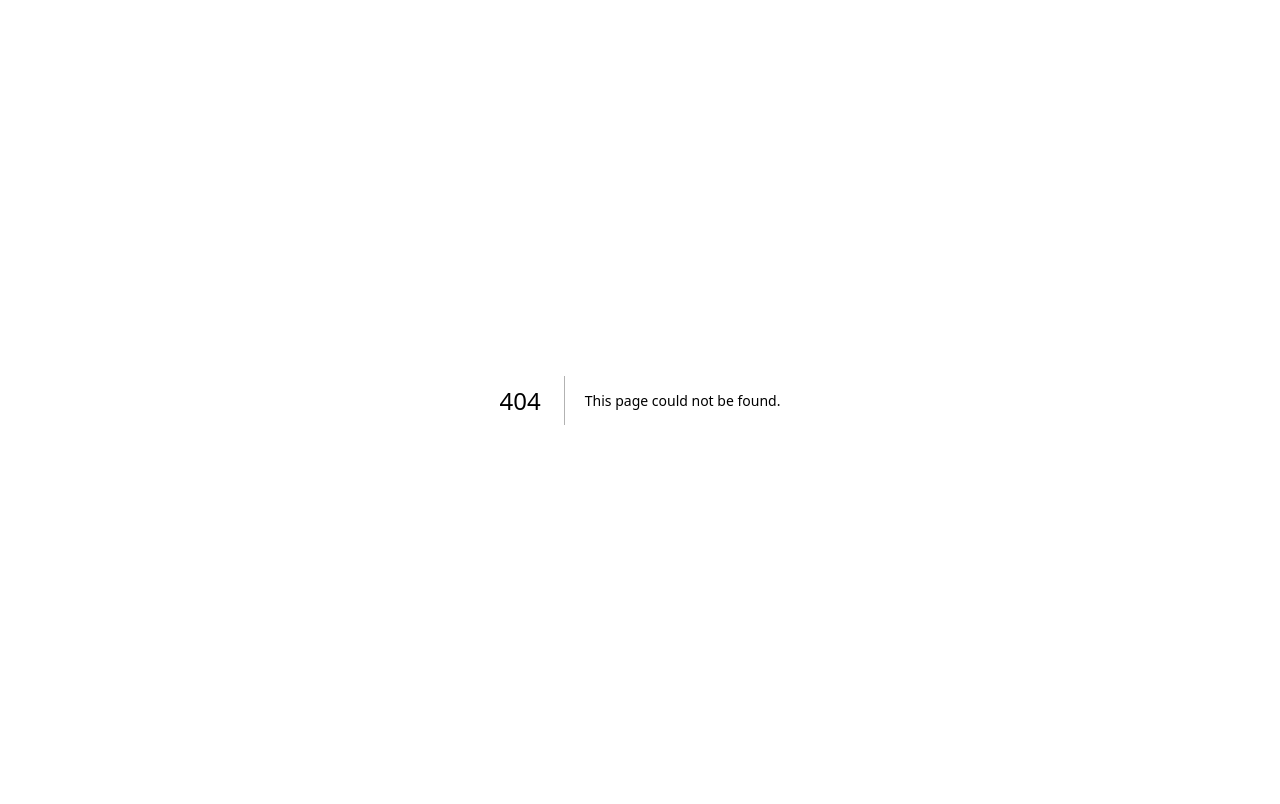
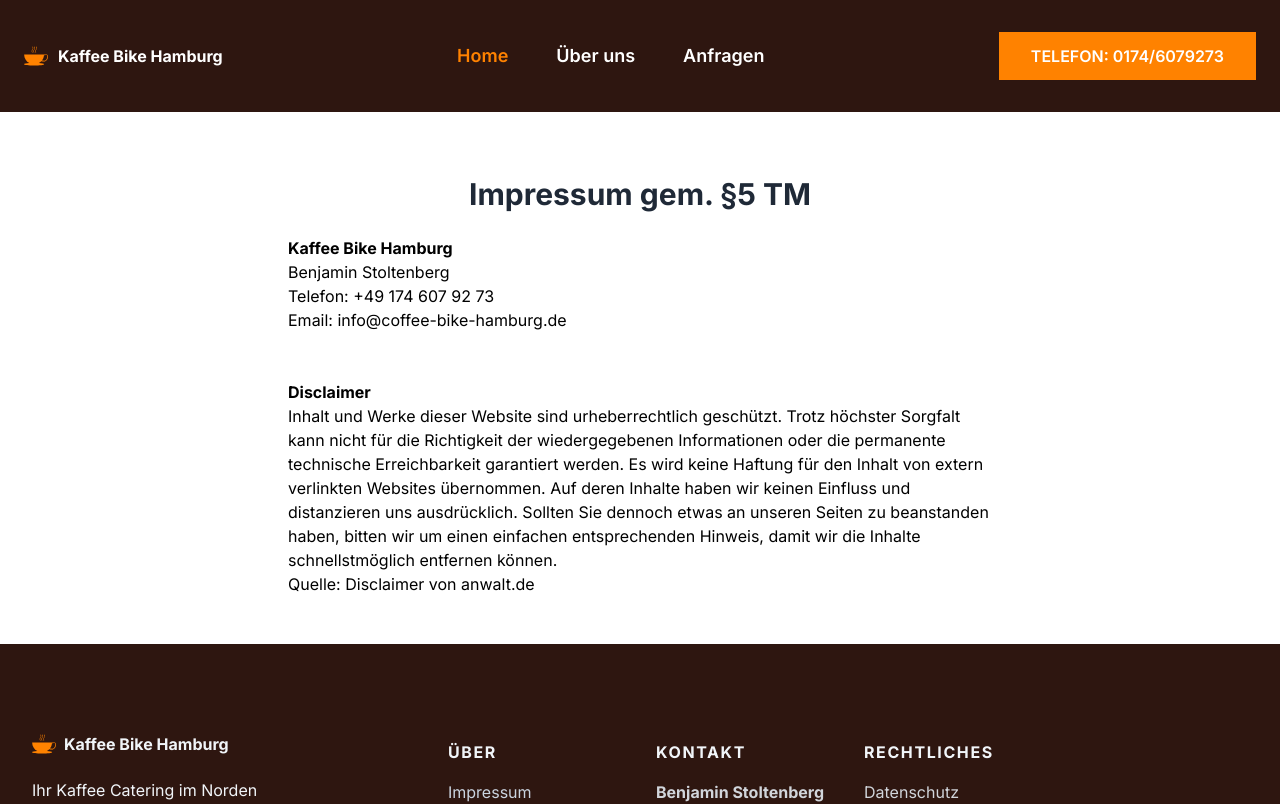
Before and after one commit to futurefounder/coffe-bike-hamburg, a Next.js app: page /impressum in a window 1280 px wide. Before the commit this address had no page. Shown: the top 804 px of the page. Built offline with nearby package versions, Linux system fonts and the light colour scheme.

Commit message:
add form

```diff
--- a/package.json
+++ b/package.json
@@ -9,6 +9,7 @@
     "lint": "next lint"
   },
   "dependencies": {
+    "@formspark/use-formspark": "^0.1.39",
     "framer-motion": "^10.16.5",
     "next": "14.0.2",
     "react": "^18",
--- a/src/app/components/Benefits.tsx
+++ b/src/app/components/Benefits.tsx
@@ -12,7 +12,7 @@ export default function Benefits() {
   };
 
   return (
-    <section>
+    <section id="benefits">
       <div className="mx-auto max-w-screen-2xl px-4 py-16 sm:px-6 lg:px-8">
         <div className="grid grid-cols-1 lg:h-screen lg:grid-cols-2">
           <div className="relative z-10 lg:py-16">
--- a/src/app/components/Footer.tsx
+++ b/src/app/components/Footer.tsx
@@ -1,3 +1,4 @@
+import Link from "next/link";
 export default function Footer() {
   return (
     <div className="bg-coffeePrimary pt-4 sm:pt-10 lg:pt-12 ">
@@ -12,14 +13,27 @@ export default function Footer() {
                 aria-label="logo"
               >
                 <svg
-                  width="95"
-                  height="94"
-                  viewBox="0 0 95 94"
-                  className="h-auto w-5 text-coffeeAccent"
+                  width="300"
+                  height="300"
+                  viewBox="0 0 275.353 275.353"
+                  className="h-auto w-6 text-coffeeAccent"
                   fill="currentColor"
                   xmlns="http://www.w3.org/2000/svg"
                 >
-                  <path d="M96 0V47L48 94H0V47L48 0H96Z" />
+                  <path
+                    d="M229.784,199.712c27.269,0,45.568-29.692,45.568-57.419c0-20.117-12.418-22.843-24.562-22.843
+					c-3.468,0-7.21,0.234-11.167,0.479c-3.195,0.176-6.507,0.332-9.848,0.41l0.039-0.889H1.514c0,42.959,24.132,80.321,59.686,99.49
+					C24.787,221.333,0,226.043,0,231.445c0,7.865,51.782,14.196,115.659,14.196s115.649-6.331,115.649-14.196
+					c0-5.432-24.904-10.132-61.454-12.516c10.63-5.725,20.263-13.004,28.529-21.641
+					C208.026,199.712,219.448,199.712,229.784,199.712z M229.364,128.272c3.683-0.088,7.289-0.244,10.737-0.469
+					c3.83-0.205,7.464-0.42,10.698-0.42c11.509,0,16.658,2.159,16.658,14.909c0,23.419-15.466,49.515-37.664,49.515
+					c-9.751,0-18.3-0.205-25.285-1.358C218.559,173.196,227.537,151.731,229.364,128.272z M98.982,97.203
+					c-0.557-0.547-13.414-13.922,0.156-30.327c16.58-20,0.01-37-0.156-37.166l-3.595,3.595c0.557,0.537,13.414,13.932-0.166,30.327
+					c-16.58,20.029-0.01,37.039,0.166,37.195L98.982,97.203z M118.737,97.203c-0.557-0.547-13.414-13.922,0.166-30.327
+					c16.56-20,0-37-0.166-37.166l-3.605,3.595c0.557,0.537,13.414,13.932-0.156,30.327c-16.56,20.039-0.01,37.039,0.166,37.205
+					L118.737,97.203z M140.251,97.203c-0.557-0.547-13.414-13.922,0.156-30.327c16.57-20,0-37-0.156-37.166l-3.615,3.595
+					c0.547,0.537,13.424,13.932-0.166,30.327c-16.56,20.039,0,37.039,0.176,37.205L140.251,97.203z"
+                  />
                 </svg>
                 Kaffee Bike Hamburg
               </a>
@@ -27,7 +41,7 @@ export default function Footer() {
             {/* <!-- logo - end --> */}
 
             <p className="mb-6 text-slate-100 sm:pr-8">
-              Kaffee auf Rädern, Genuss an jedem Ort
+              Ihr Kaffee Catering im Norden
             </p>
 
             {/* <!-- social - start --> */}
@@ -53,18 +67,7 @@ export default function Footer() {
                 href="/"
                 target="_blank"
                 className="text-slate-100 transition duration-100 hover:text-coffeeAccent active:text-coffeeAccent"
-              >
-                <svg
-                  className="h-5 w-5"
-                  width="24"
-                  height="24"
-                  viewBox="0 0 24 24"
-                  fill="currentColor"
-                  xmlns="http://www.w3.org/2000/svg"
-                >
-                  <path d="M19 0h-14c-2.761 0-5 2.239-5 5v14c0 2.761 2.239 5 5 5h14c2.762 0 5-2.239 5-5v-14c0-2.761-2.238-5-5-5zm-11 19h-3v-11h3v11zm-1.5-12.268c-.966 0-1.75-.79-1.75-1.764s.784-1.764 1.75-1.764 1.75.79 1.75 1.764-.783 1.764-1.75 1.764zm13.5 12.268h-3v-5.604c0-3.368-4-3.113-4 0v5.604h-3v-11h3v1.765c1.396-2.586 7-2.777 7 2.476v6.759z" />
-                </svg>
-              </a>
+              ></a>
             </div>
             {/* <!-- social - end --> */}
           </div>
@@ -74,36 +77,27 @@ export default function Footer() {
           {/* <!-- nav - start --> */}
           <div>
             <div className="mb-4 font-bold uppercase tracking-widest text-slate-100">
-              Über Kaffee Bike Hamburg
+              Über
             </div>
 
             <nav className="flex flex-col gap-4">
               <div>
-                <a
-                  href="/"
+                <Link
+                  href="/impressum"
                   className="text-slate-300 transition duration-100 hover:text-coffeeAccent hover:text-coffeeAccent"
                 >
                   Impressum
-                </a>
+                </Link>
               </div>
 
-              <div>
-                <a
-                  href="/"
-                  className="text-gray-300 transition duration-100 hover:text-coffeeAccent hover:text-coffeeAccent"
-                >
-                  Jobs
-                </a>
-              </div>
-
-              <div>
+              {/* <div>
                 <a
                   href="/"
                   className="text-gray-300 transition duration-100 hover:text-coffeeAccent hover:text-coffeeAccent"
                 >
                   Blog
                 </a>
-              </div>
+              </div> */}
             </nav>
           </div>
           {/* <!-- nav - end --> */}
@@ -129,15 +123,6 @@ export default function Footer() {
                   </a>
                 </span>
               </div>
-
-              <div>
-                <a
-                  href="/"
-                  className="text-gray-300 transition duration-100 hover:text-coffeeAccent hover:text-coffeeAccent"
-                >
-                  Häufige Fragen / FAQ
-                </a>
-              </div>
             </nav>
           </div>
           {/* <!-- nav - end --> */}
@@ -154,15 +139,6 @@ export default function Footer() {
                   href="/"
                   className="text-gray-300 transition duration-100 hover:text-coffeeAccent hover:text-coffeeAccent"
                 >
-                  AGB
-                </a>
-              </div>
-
-              <div>
-                <a
-                  href="/"
-                  className="text-gray-300 transition duration-100 hover:text-coffeeAccent hover:text-coffeeAccent"
-                >
                   Datenschutz
                 </a>
               </div>
@@ -172,8 +148,8 @@ export default function Footer() {
         </div>
 
         <div className="py-6 text-center text-sm text-slate-100">
-          © {new Date().getFullYear()} - Coffee-Bike-Hamburg.de. Wir brühen
-          Kaffee mit ❤️
+          © {new Date().getFullYear()} - Coffee-Bike-Hamburg.de. <br /> Wir
+          brühen Kaffee mit ❤️
         </div>
       </footer>
     </div>
--- a/src/app/components/Form.tsx
+++ b/src/app/components/Form.tsx
@@ -1,6 +1,61 @@
+"use client";
+import { useState } from "react";
+import { useFormspark } from "@formspark/use-formspark";
+import Link from "next/link";
+
+const FORMSPARK_FORM_ID = "x2A96DsK";
+
 export default function Form() {
+  const [submit, submitting] = useFormspark({
+    formId: FORMSPARK_FORM_ID,
+  });
+
+  const [message, setMessage] = useState("");
+  const [name, setName] = useState("");
+  const [email, setEmail] = useState("");
+  const [phone, setPhone] = useState("");
+
+  const [submitted, setSubmitted] = useState(false);
+  const [showModal, setShowModal] = useState(false);
+
+  const onSubmit = async (e: React.FormEvent<HTMLFormElement>) => {
+    e.preventDefault();
+    await submit({ message, name, email, phone });
+    setSubmitted(true);
+    setShowModal(true);
+  };
+
+  // Disable form fields if already submitted
+  const disableFields = submitted ? "opacity-70 cursor-not-allowed" : "";
+
+  const closeModal = () => {
+    setShowModal(false);
+  };
+
   return (
     <div className="bg-white py-6 sm:py-8 lg:py-12">
+      {showModal && ( // Render the modal if showModal is true
+        <>
+          <div className="modal-backdrop"></div>
+          <div className="fixed inset-0 z-50 flex items-center justify-center">
+            <div className="p-6 bg-white rounded-lg shadow-lg w-80">
+              <p className="mb-4 text-center text-l">
+                {" "}
+                <br />
+                Danke! 😊 <br /> Ich werde mich schnellstmöglich bei Ihnen
+                melden! <br /> <br />- Benjamin Stoltenberg{" "}
+              </p>
+
+              <p className="font-bold text-center">
+                <a onClick={closeModal} className="cursor-pointer">
+                  Schließen{" "}
+                </a>
+              </p>
+            </div>
+          </div>
+        </>
+      )}
+
       <div className="mx-auto max-w-screen-2xl px-4 md:px-8">
         <div className="mb-10 md:mb-16">
           <h2 className="mb-4 text-center text-2xl font-bold text-gray-800 md:mb-6 lg:text-3xl">
@@ -14,17 +69,28 @@ export default function Form() {
           </p>
         </div>
 
-        <form className="mx-auto grid max-w-screen-md gap-4 sm:grid-cols-2">
+        <form
+          onSubmit={onSubmit}
+          className="mx-auto grid max-w-screen-md gap-4 sm:grid-cols-2"
+        >
           <div className="sm:col-span-2">
             <label
-              htmlFor="first-last-name"
+              htmlFor="name"
               className="mb-2 inline-block text-sm text-gray-800 sm:text-base"
             >
               Vor- und Nachname*
             </label>
             <input
-              name="company"
-              className="w-full rounded border bg-gray-50 px-3 py-2 text-gray-800 outline-none ring-indigo-300 transition duration-100 focus:ring"
+              required
+              name="name"
+              type="text"
+              value={name}
+              onChange={(e) => setName(e.target.value)}
+              className={`${
+                disableFields
+                  ? "bg-gray-300 opacity-70 cursor-not-allowed w-full rounded border px-5 py-3 mt-2 text-gray-700 placeholder-gray-400 bg-white border border-gray-200 rounded-md dark:placeholder-gray-600 dark:bg-gray-900 dark:text-gray-300 dark:border-gray-700 focus:border-coffeeAccent dark:focus:border-blue-400 focus:outline-none focus:ring focus:ring-opacity-40"
+                  : "w-full rounded border bg-gray-50 px-3 py-2 text-gray-800 outline-none ring-coffeeAccent transition duration-100 focus:ring"
+              } ${disableFields}`}
             />
           </div>
           <div className="sm:col-span-2">
@@ -35,8 +101,16 @@ export default function Form() {
               Email*
             </label>
             <input
+              required
               name="email"
-              className="w-full rounded border bg-gray-50 px-3 py-2 text-gray-800 outline-none ring-indigo-300 transition duration-100 focus:ring"
+              type="email"
+              value={email}
+              onChange={(e) => setEmail(e.target.value)}
+              className={`${
+                disableFields
+                  ? "bg-gray-300 opacity-70 cursor-not-allowed w-full rounded border px-5 py-3 mt-2 text-gray-700 placeholder-gray-400 bg-white border border-gray-200 rounded-md dark:placeholder-gray-600 dark:bg-gray-900 dark:text-gray-300 dark:border-gray-700 focus:border-coffeeAccent dark:focus:border-blue-400 focus:outline-none focus:ring focus:ring-opacity-40"
+                  : "w-full rounded border bg-gray-50 px-3 py-2 text-gray-800 outline-none ring-coffeeAccent transition duration-100 focus:ring"
+              } ${disableFields}`}
             />
           </div>
 
@@ -48,8 +122,15 @@ export default function Form() {
               Telefonnummer (optional)
             </label>
             <input
-              name="subject"
-              className="w-full rounded border bg-gray-50 px-3 py-2 text-gray-800 outline-none ring-indigo-300 transition duration-100 focus:ring"
+              name="phone"
+              type="text"
+              value={phone}
+              onChange={(e) => setPhone(e.target.value)}
+              className={`${
+                disableFields
+                  ? "bg-gray-300 opacity-70 cursor-not-allowed w-full rounded border px-5 py-3 mt-2 text-gray-700 placeholder-gray-400 bg-white border border-gray-200 rounded-md dark:placeholder-gray-600 dark:bg-gray-900 dark:text-gray-300 dark:border-gray-700 focus:border-coffeeAccent dark:focus:border-blue-400 focus:outline-none focus:ring focus:ring-opacity-40"
+                  : "w-full rounded border bg-gray-50 px-3 py-2 text-gray-800 outline-none ring-coffeeAccent transition duration-100 focus:ring"
+              } ${disableFields}`}
             />
           </div>
 
@@ -61,14 +142,23 @@ export default function Form() {
               Nachricht*
             </label>
             <textarea
+              required
               name="message"
-              className="h-24 w-full rounded border bg-gray-50 px-3 py-2 text-gray-800 outline-none ring-indigo-300 transition duration-100 focus:ring"
+              type="message"
+              value={message}
+              onChange={(e) => setMessage(e.target.value)}
+              className={`${
+                disableFields
+                  ? "bg-gray-300 opacity-70 cursor-not-allowed w-full rounded border px-5 py-3 mt-2 text-gray-700 placeholder-gray-400 bg-white border border-gray-200 rounded-md dark:placeholder-gray-600 dark:bg-gray-900 dark:text-gray-300 dark:border-gray-700 focus:border-coffeeAccent dark:focus:border-blue-400 focus:outline-none focus:ring focus:ring-opacity-40"
+                  : "w-full rounded border bg-gray-50 px-3 py-2 text-gray-800 outline-none ring-coffeeAccent transition duration-100 focus:ring"
+              } ${disableFields}`}
             ></textarea>
           </div>
 
           <div className="flex items-center justify-between sm:col-span-2">
-            <a
-              href="#_"
+            {!submitted ? (
+              <button
+                type="submit"
                 className="relative inline-flex items-center justify-center p-4 px-6 py-3 overflow-hidden font-medium text-coffeeAccent transition duration-300 ease-out border-2 border-coffeeAccent shadow-md group"
               >
                 <span className="absolute inset-0 flex items-center justify-center w-full h-full text-white duration-300 -translate-x-full bg-coffeeAccent group-hover:translate-x-0 ease">
@@ -87,25 +177,19 @@ export default function Form() {
                     ></path>
                   </svg>
                 </span>
-              <span className="absolute flex items-center justify-center w-full h-full text-coffeeAccent    transition-all duration-300 transform group-hover:translate-x-full ease">
+                <span className="absolute flex items-center justify-center w-full h-full text-coffeeAccent transition-all duration-300 transform group-hover:translate-x-full ease">
                   Kostenlos Anfragen
                 </span>
                 <span className="relative invisible">Kostenlos Anfragen</span>
-            </a>
+              </button>
+            ) : (
+              <span className="text-lg font-medium text-coffeeAccent">
+                Danke!
+              </span>
+            )}
 
             <span className="text-sm text-gray-500">*Erforderlich</span>
           </div>
-
-          {/* <p className="text-xs text-gray-400">
-            By signing up to our newsletter you agree to our{" "}
-            <a
-              href="#"
-              className="underline transition duration-100 hover:text-indigo-500 active:text-indigo-600"
-            >
-              Privacy Policy
-            </a>
-            .
-          </p> */}
         </form>
       </div>
     </div>
--- a/src/app/components/Intro.tsx
+++ b/src/app/components/Intro.tsx
@@ -37,7 +37,7 @@ export default function Intro() {
                 </a>
 
                 <a
-                  href="#"
+                  href="#benefits"
                   className="inline-block bg-gray-200 px-8 py-3 text-center text-sm font-semibold text-gray-500 outline-none ring-indigo-300 transition duration-100 hover:bg-gray-300 focus-visible:ring active:text-gray-700 md:text-base"
                 >
                   Mehr Erfahren{" "}
--- a/src/app/components/Navigation.tsx
+++ b/src/app/components/Navigation.tsx
@@ -1,32 +1,37 @@
 "use client";
 import { useEffect } from "react";
 
-export default function Navigation() {
+export default function Navigation({ bgClass, shouldChangeOnScroll }) {
   useEffect(() => {
     const handleScroll = () => {
+      if (!shouldChangeOnScroll) return;
+
       const nav = document.getElementById("nav");
       if (nav) {
         const scrollPosition = window.scrollY;
         if (scrollPosition > window.innerHeight * 0.1) {
-          nav.classList.add("bg-black");
+          nav.classList.add("bg-coffeePrimary");
         } else {
-          nav.classList.remove("bg-black");
+          nav.classList.remove("bg-coffeePrimary");
         }
       }
     };
 
-    window.addEventListener("scroll", handleScroll);
+    if (shouldChangeOnScroll) {
+      window.addEventListener("scroll", handleScroll);
+    }
 
     return () => {
-      window.removeEventListener("scroll", handleScroll);
+      if (shouldChangeOnScroll) {
+        window.removeEventListener("scroll", handleScroll);
+      }
     };
-  }, []);
+  }, [shouldChangeOnScroll]);
+
   return (
-    // <div className="mx-auto max-w-screen-xs px-4 md:px-8 z-99">
-
     <header
       id="nav"
-      className="fixed top-0 w-full transition-colors duration-1000 z-20 flex justify-between items-center py-4 md:py-8 "
+      className={`fixed top-0 w-full transition-colors duration-1000 z-20 flex justify-between items-center py-4 md:py-8 ${bgClass}`}
     >
       {/* <!-- logo - start --> */}
       <a
@@ -63,26 +68,20 @@ export default function Navigation() {
 
       {/* <!-- nav - start --> */}
       <nav className="hidden gap-12 lg:flex ">
-        <a href="#" className="text-lg font-semibold text-coffeeAccent">
+        <a href="/" className="text-lg font-semibold text-coffeeAccent">
           Home
         </a>
         <a
-          href="#"
-          className="text-lg font-semibold text-white transition duration-100 hover:text-coffeeAccent active:text-coffeeAccentDark"
-        >
-          Events
-        </a>
-        <a
-          href="#"
+          href="#benefits"
           className="text-lg font-semibold text-white transition duration-100 hover:text-coffeeAccent active:text-coffeeAccentDark"
         >
           Über uns
         </a>
         <a
-          href="#"
+          href="#anfragen"
           className="text-lg font-semibold text-white transition duration-100 hover:text-coffeeAccent active:text-coffeeAccentDark"
         >
-          Gallery
+          Anfragen
         </a>
       </nav>
       {/* <!-- nav - end --> */}
--- a/src/app/globals.css
+++ b/src/app/globals.css
@@ -46,3 +46,14 @@ html {
 .header {
   transition: background-color 0.3s ease;
 }
+
+.modal-backdrop {
+  position: fixed;
+  top: 0;
+  left: 0;
+  width: 100%;
+  height: 100%;
+  background-color: rgba(0, 0, 0, 0.5);
+  backdrop-filter: blur(5px);
+  z-index: 40;
+}
--- /dev/null
+++ b/src/app/impressum/page.tsx
@@ -0,0 +1,59 @@
+import Footer from "../components/Footer";
+import Navigation from "../components/Navigation";
+
+export default function Impressum() {
+  return (
+    <div className="flex flex-col min-h-screen">
+      <Navigation bgClass={"bg-coffeePrimary"} shouldChangeOnScroll={false} />
+      <div className="flex-grow bg-white mt-32 py-6 sm:py-8 lg:py-12">
+        <div className="mx-auto max-w-screen-md px-4 md:px-8">
+          <h1 className="mb-4 text-center text-2xl font-bold text-gray-800 sm:text-3xl md:mb-6">
+            Impressum gem. §5 TM
+          </h1>
+          <span className="font-bold">
+            {" "}
+            Kaffee Bike Hamburg <br />
+          </span>
+          <span>
+            {" "}
+            Benjamin Stoltenberg
+            <br />
+            Telefon: +49 174 607 92 73 <br />
+            Email:{" "}
+            <a
+              href="mailto:info@coffee-bike-hamburg.de"
+              className="transition duration-100 hover:text-coffeeAccent hover:text-coffeeAccent"
+            >
+              info@coffee-bike-hamburg.de
+            </a>
+          </span>
+
+          <p className="mt-12">
+            <strong>Disclaimer</strong>
+          </p>
+          <p>
+            Inhalt und Werke dieser Website sind urheberrechtlich geschützt.
+            Trotz höchster Sorgfalt kann nicht für die Richtigkeit der
+            wiedergegebenen Informationen oder die permanente technische
+            Erreichbarkeit garantiert werden. Es wird keine Haftung für den
+            Inhalt von extern verlinkten Websites übernommen. Auf deren Inhalte
+            haben wir keinen Einfluss und distanzieren uns ausdrücklich. Sollten
+            Sie dennoch etwas an unseren Seiten zu beanstanden haben, bitten wir
+            um einen einfachen entsprechenden Hinweis, damit wir die Inhalte
+            schnellstmöglich entfernen können.
+          </p>
+          <p>
+            Quelle:{" "}
+            <a
+              href="https://www.anwalt.de/vorlage/disclaimer-haftungsausschluss.php"
+              title="Haftungsausschluss Vorlage von anwalt.de"
+            >
+              Disclaimer von anwalt.de
+            </a>
+          </p>
+        </div>
+      </div>
+      <Footer />
+    </div>
+  );
+}
--- a/src/app/page.tsx
+++ b/src/app/page.tsx
@@ -14,7 +14,7 @@ export default function Home() {
     <>
       <div className="flex flex-col min-h-screen">
         <main className="flex-grow">
-          <Navigation />
+          <Navigation bgClass={null} shouldChangeOnScroll={true} />
           <Hero />
           <LogoCloud />
           <Intro />
```
Also changed, not shown: 1 other file (tests, documents, lock files or other folders). Lines whose indentation alone changed are shown as unchanged.
